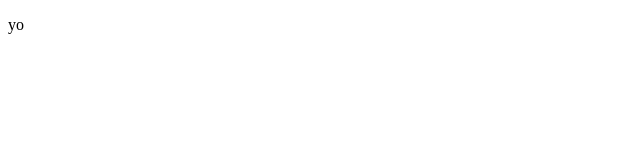
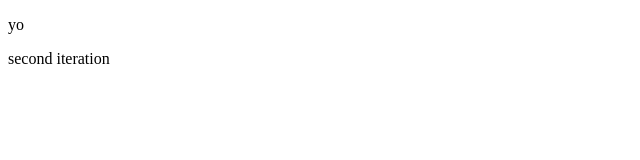
Before and after one commit to Roshannair24/interviewDummyRepo, a plain HTML site: page index.html in a window 1280 px wide. Shown: the full height of the page, 0-640 px from the left. Drawn offline with Linux system fonts and the light colour scheme.

Commit message:
feat:Update index.html

```diff
--- a/index.html
+++ b/index.html
@@ -8,5 +8,6 @@
 </head>
 <body>
    <p>yo</p>
+   <p>second iteration</p>
 </body>
 </html>
```
